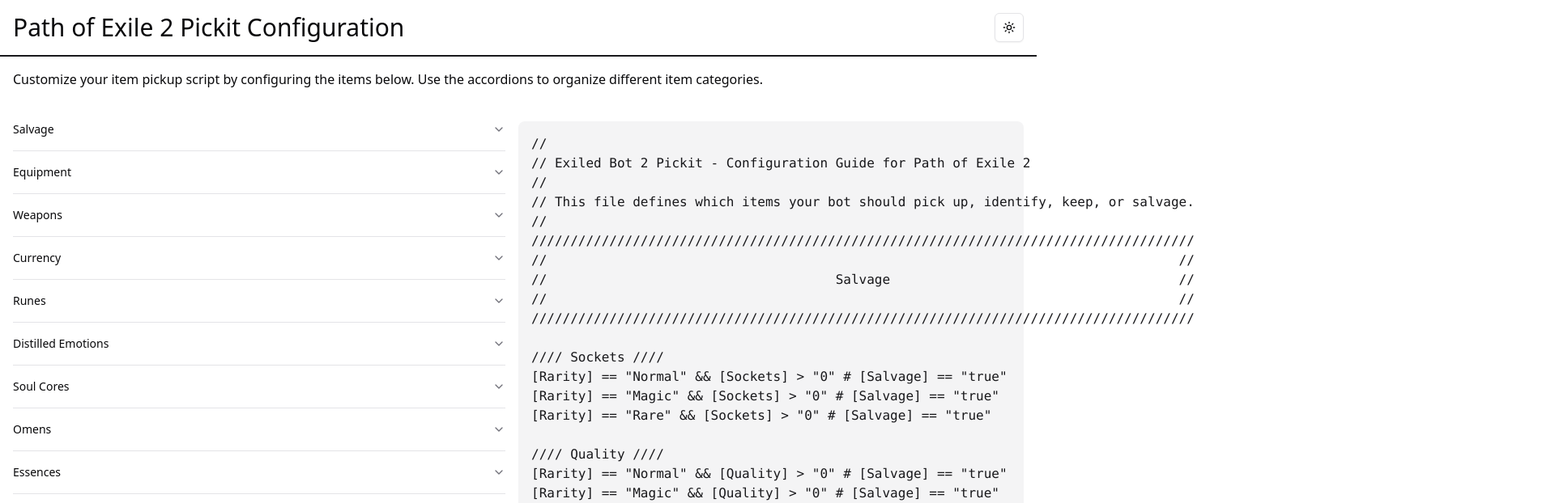
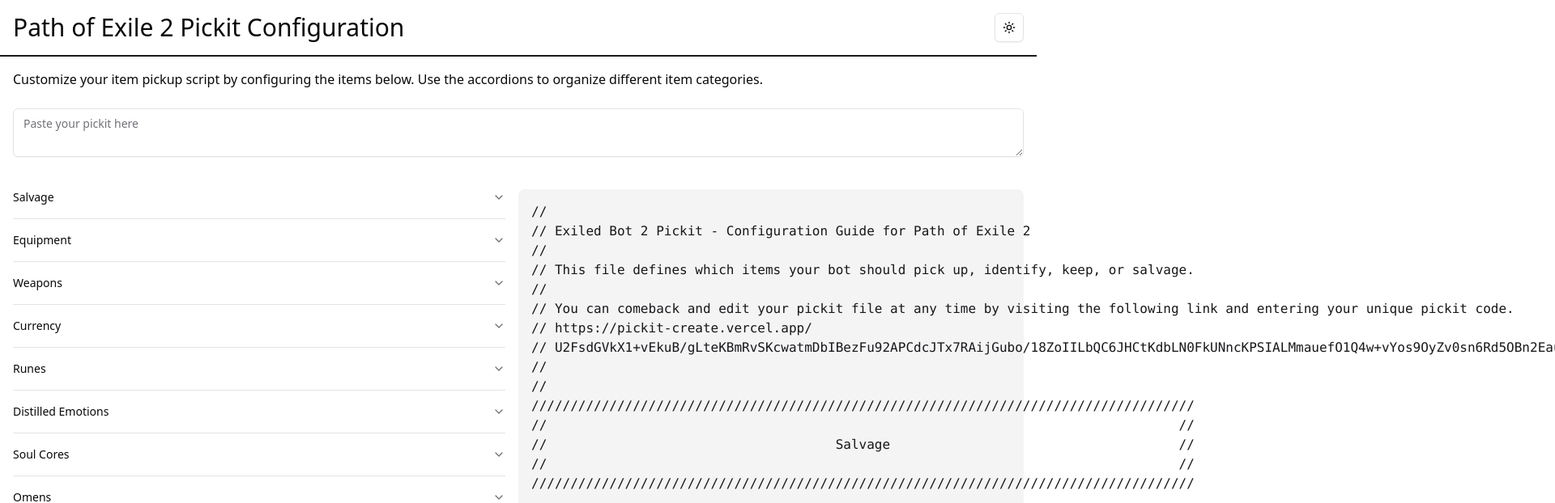
Before and after one commit to mazdazoomzoom/pickit, a Next.js app: page / in a window 1280 px wide. Shown: the top 622 px of the page at 81% size, 1920 px wide, since content can reach past the window. Built offline with nearby package versions, Linux system fonts and the light colour scheme; no server answers.

Commit message:
Feat: recover pickit

```diff
--- a/package.json
+++ b/package.json
@@ -12,11 +12,13 @@
     "@radix-ui/react-accordion": "^1.2.3",
     "@radix-ui/react-checkbox": "^1.1.4",
     "@radix-ui/react-dropdown-menu": "^2.1.6",
+    "@radix-ui/react-label": "^2.1.2",
     "@radix-ui/react-select": "^2.1.6",
     "@radix-ui/react-slot": "^1.1.2",
     "@sentry/nextjs": "^9.2.0",
     "class-variance-authority": "^0.7.1",
     "clsx": "^2.1.1",
+    "crypto-js": "^4.2.0",
     "lucide-react": "^0.475.0",
     "next": "15.1.7",
     "next-themes": "^0.4.4",
--- a/src/app/page.jsx
+++ b/src/app/page.jsx
@@ -1,6 +1,4 @@
 'use client';
-
-import { useState } from 'react';
 
 import {
     Accordion,
@@ -8,6 +6,7 @@
     AccordionItem,
     AccordionTrigger,
 } from '@/components/ui/accordion';
+import { Textarea } from '@/components/ui/textarea';
 
 import StashItem from '@/components/StashItem';
 import Waystones from '@/components/Waystones';
@@ -16,13 +15,12 @@
 import categories from '@/data/pickit/categories';
 import Equipment from '@/components/Equipment';
 import Weapons from '@/components/Weapons';
+import { decrypt } from '@/helpers/crypto';
+import { useState } from 'react';
 
 export default function Home() {
     const [pickit, setPickit] = useState(createBasePickitData());
 
-    // console.log('Pickit', pickit);
-
-    // Update the pickit data with the new item
     const updatePickit = (category, item) => {
         const newPickit = { ...pickit };
 
@@ -55,6 +53,22 @@
                 Customize your item pickup script by configuring the items
                 below. Use the accordions to organize different item categories.
             </p>
+
+            <div className="mb-6">
+                <Textarea
+                    placeholder="Paste your pickit here"
+                    onChange={(e) => {
+                        try {
+                            const newPickit = JSON.parse(
+                                decrypt(e.target.value)
+                            );
+                            setPickit(newPickit);
+                        } catch (error) {
+                            console.log('Invalid pickit');
+                        }
+                    }}
+                />
+            </div>
 
             <div className="flex flex-col lg:flex-row">
                 <div className="w-full lg:w-1/2 lg:mr-4">
--- a/src/components/CreateStashItemType.jsx
+++ b/src/components/CreateStashItemType.jsx
@@ -17,7 +17,6 @@
     stashItem,
     updateStashItem,
 }) {
-    console.log(stashItem);
     return (
         <div className="border border-primary mt-2 rounded-md p-2">
             <h2 className="text-lg font-bold">{itemDescription}</h2>
--- a/src/components/Equipment.jsx
+++ b/src/components/Equipment.jsx
@@ -5,8 +5,6 @@
         data[item] = newValue;
         updatePickit(category, data);
     }
-
-    console.log('Equipment', data);
 
     return (
         <div className="overflow-hidden border bg-secondary p-3 rounded-lg">
--- /dev/null
+++ b/src/components/ui/label.jsx
@@ -0,0 +1,18 @@
+"use client"
+
+import * as React from "react"
+import * as LabelPrimitive from "@radix-ui/react-label"
+import { cva } from "class-variance-authority";
+
+import { cn } from "@/lib/utils"
+
+const labelVariants = cva(
+  "text-sm font-medium leading-none peer-disabled:cursor-not-allowed peer-disabled:opacity-70"
+)
+
+const Label = React.forwardRef(({ className, ...props }, ref) => (
+  <LabelPrimitive.Root ref={ref} className={cn(labelVariants(), className)} {...props} />
+))
+Label.displayName = LabelPrimitive.Root.displayName
+
+export { Label }
--- /dev/null
+++ b/src/components/ui/textarea.jsx
@@ -0,0 +1,18 @@
+import * as React from "react"
+
+import { cn } from "@/lib/utils"
+
+const Textarea = React.forwardRef(({ className, ...props }, ref) => {
+  return (
+    (<textarea
+      className={cn(
+        "flex min-h-[60px] w-full rounded-md border border-input bg-transparent px-3 py-2 text-base shadow-sm placeholder:text-muted-foreground focus-visible:outline-none focus-visible:ring-1 focus-visible:ring-ring disabled:cursor-not-allowed disabled:opacity-50 md:text-sm",
+        className
+      )}
+      ref={ref}
+      {...props} />)
+  );
+})
+Textarea.displayName = "Textarea"
+
+export { Textarea }
--- a/src/data/pickit/index.js
+++ b/src/data/pickit/index.js
@@ -16,6 +16,7 @@
 import equipment from './equipment';
 import weapons from './weapons';
 import rarities from './rarities';
+import { encrypt } from '@/helpers/crypto';
 
 function salvageObjProps() {
     const salvageProps = {
@@ -108,7 +109,7 @@
 }
 
 function createBasePickitData() {
-    const pickit = { id: uuidv4() };
+    const pickit = {};
     categories.map((category) => {
         pickit[category.prop] = [];
     });
@@ -326,7 +327,12 @@
 // Exiled Bot 2 Pickit - Configuration Guide for Path of Exile 2
 //
 // This file defines which items your bot should pick up, identify, keep, or salvage.
-// `;
+//
+// You can comeback and edit your pickit file at any time by visiting the following link and entering your unique pickit code.
+// https://pickit-create.vercel.app/
+// ${encrypt(pickitData)}
+//
+//  `;
 
     categories.map((category) => {
         ipd += `
--- /dev/null
+++ b/src/helpers/crypto.js
@@ -0,0 +1,21 @@
+import CryptoJS from 'crypto-js';
+
+function encrypt(data) {
+    const stringData = JSON.stringify(data);
+    const encryptedData = CryptoJS.AES.encrypt(
+        stringData,
+        process.env.NEXT_PUBLIC_CRYPTO_SECRET_KEY
+    ).toString();
+    return encodeURI(encryptedData);
+}
+
+function decrypt(data) {
+    const decryptedData = CryptoJS.AES.decrypt(
+        decodeURI(data),
+        process.env.NEXT_PUBLIC_CRYPTO_SECRET_KEY
+    ).toString(CryptoJS.enc.Utf8);
+
+    return decryptedData;
+}
+
+export { encrypt, decrypt };
```
Also changed, not shown: 1 other file (tests, documents, lock files or other folders).
